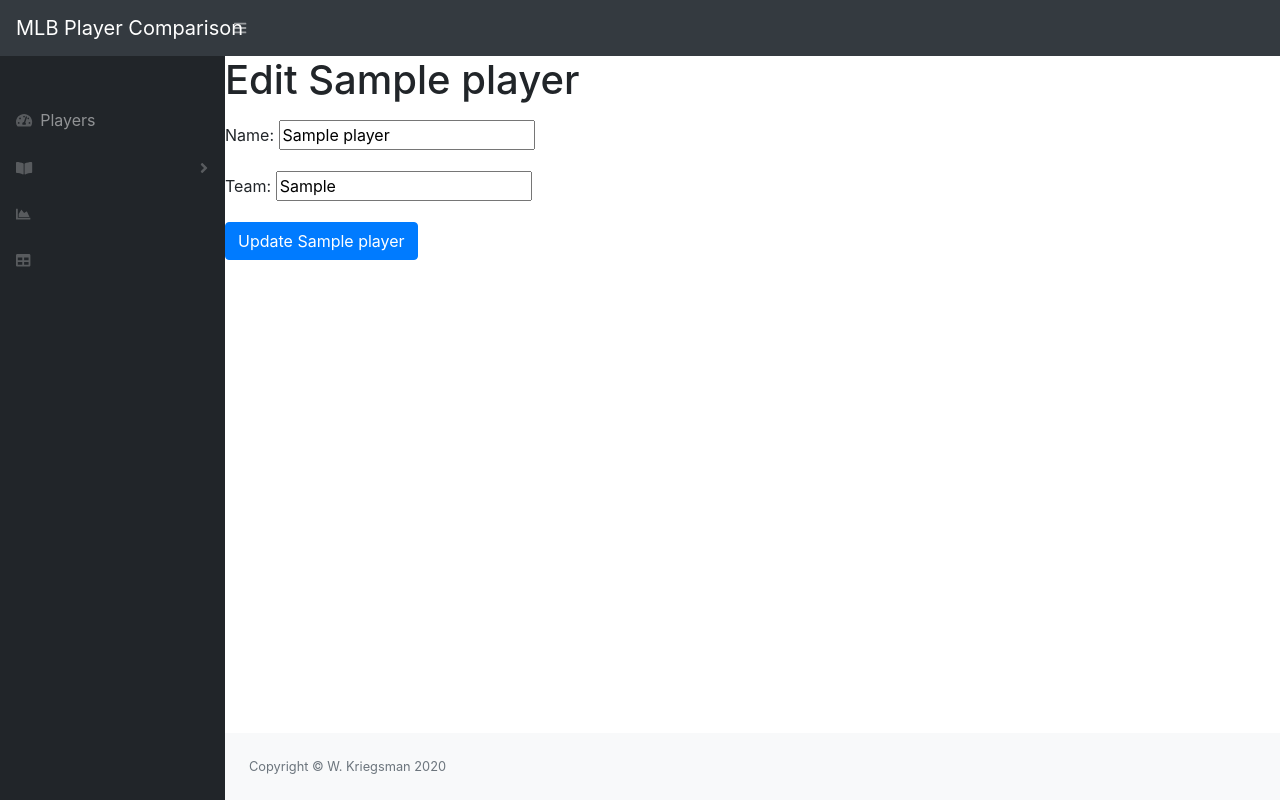
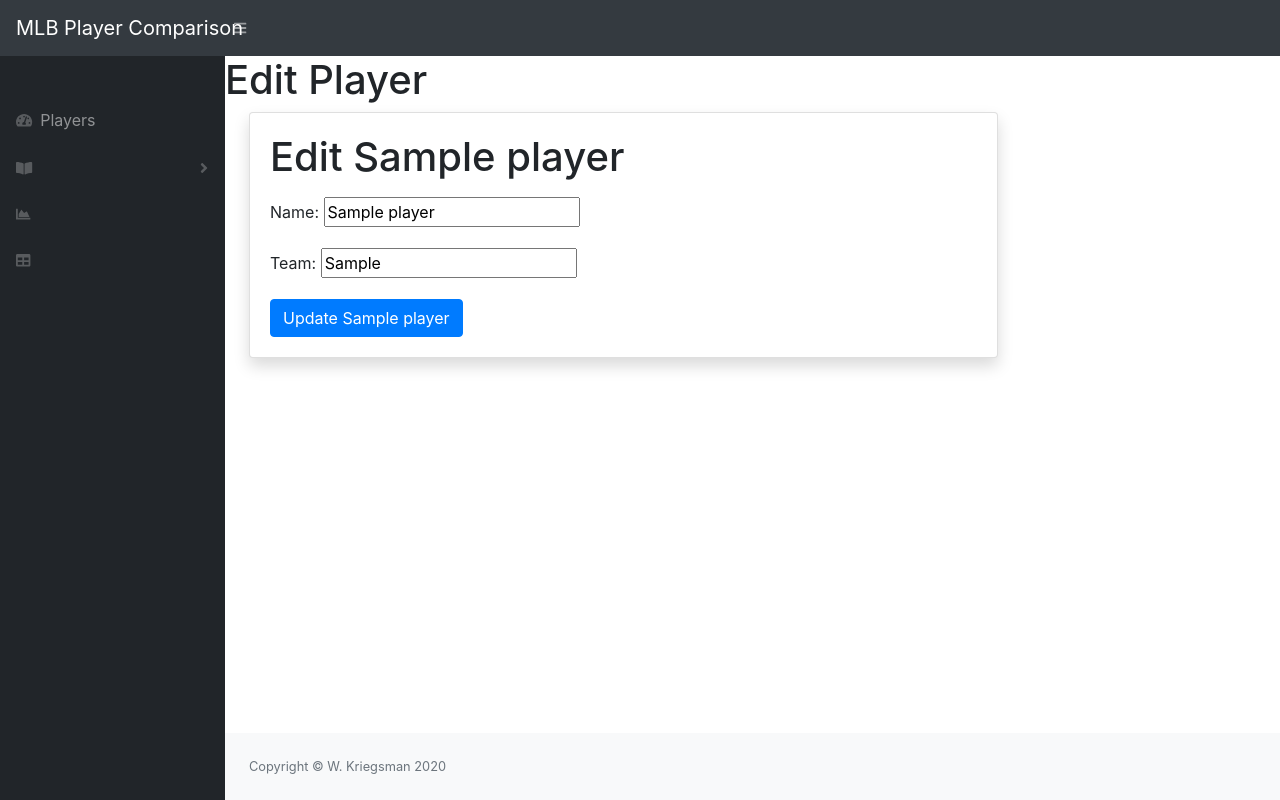
Before and after one commit to wkriegsman/MLB-Player-Comp, a Django app: page /players/1/edit/ in a window 1280 px wide. Run offline with Django 3.2, Linux system fonts and the light colour scheme; tables that the repository leaves empty hold one stand-in row (values such as "Sample post"); some libraries are stand-ins or nearby versions.

Commit message:
fixes styles

```diff
--- a/main_app/templates/edit.html
+++ b/main_app/templates/edit.html
@@ -2,7 +2,13 @@
 
 
 {% block content %}
+<h1>Edit Player</h1>
+<div class="container">
+    <div class="row">
 
+    <div class="col-9">
+<div class="card shadow">
+    <div class="card-body">
 <h1>Edit {{ player.name }}</h1>
 
 <form action="{% url 'player_edit' player.id %}" method="POST">
@@ -10,5 +16,9 @@
   {{ player_form.as_p }}
   <input class="btn btn-primary" type="submit" value="Update {{player.name}}">
 </form>
-
+</div>
+</div>
+</div>
+</div>
+</div>
 {% endblock %}
--- a/main_app/templates/players.html
+++ b/main_app/templates/players.html
@@ -2,14 +2,15 @@
 
 {% block content %}
 <h1>Players</h1>
+
 <div class="container">
 <div class="row">
 
 <div class="col-9">
 {% for player in players %}
-  <div class="card">
+  <div class="card shadow bg-primary mb-3">
    <a href="/players/{{ player.id }}">
-    <div class="card-body">
+    <div class="card-body text-white">
       <h5 class="card-title">{{ player.name }}</h5>
       <p class="card-text">Team: {{ player.team }}</p>
       <!-- <p>Home Runs in 2020: {{ homeruns.hr2020 }}</p>
```
Also changed, not shown: main_app/templates/detail.html (+4 -4 lines).
